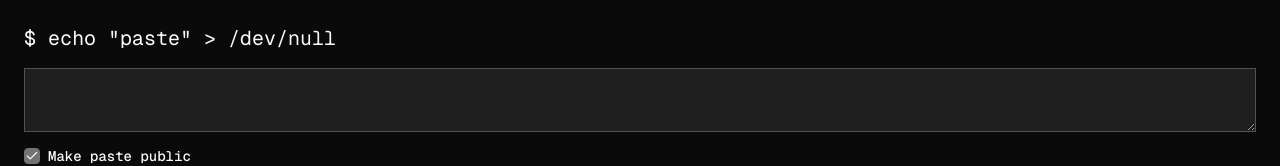
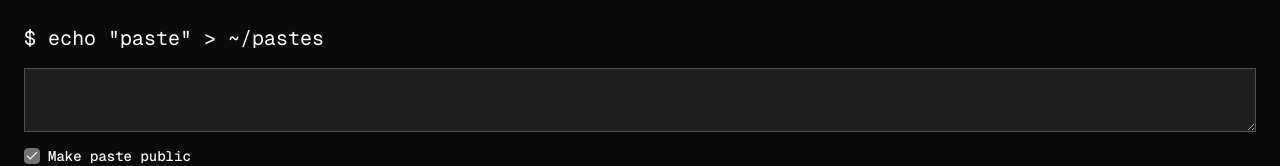
Before and after one commit to myferr/anonbin, a Next.js app in the folder frontend/: page /upload in a window 1280 px wide. Shown: the top 166 px of the page. Built offline with nearby package versions, Linux system fonts and the light colour scheme.

Commit message:
fix(frontend): Correct file path in homepage example

```diff
--- a/frontend/app/page.tsx
+++ b/frontend/app/page.tsx
@@ -53,6 +53,9 @@ export default function HomePage() {
             Terms of Service
           </Link>
         </div>
+        <h1 className="text-lg text-muted-foreground/50 mb-4 mt-6 pointer-events-none">
+          Welcome to anonbin!
+        </h1>
         <h1 className="text-3xl">
           <pre>
             {`
@@ -69,7 +72,7 @@ export default function HomePage() {
         </h1>
         <p>An anonymous pastebin {":3"}</p>
         <h1 className="text-lg text-muted-foreground/50 mb-4 mt-6 pointer-events-none">
-          $ cat ~/pastes
+          $ ls ~/pastes
         </h1>
         {loading ? (
           <p>Loading...</p>
@@ -90,7 +93,7 @@ export default function HomePage() {
         )}
 
         <h1 className="text-lg text-muted-foreground/50 mb-4 mt-6 pointer-events-none">
-          $ echo ~/uploadAPaste.md
+          $ cat ~/uploadAPaste.md
         </h1>
         <p>
           Go to{" "}
--- a/frontend/app/upload/page.tsx
+++ b/frontend/app/upload/page.tsx
@@ -27,7 +27,7 @@ export default function UploadPage() {
 
   return (
     <main className="p-6 min-h-screen">
-      <h1 className="text-xl mb-4">$ echo "paste" &gt; /dev/null</h1>
+      <h1 className="text-xl mb-4">$ echo "paste" &gt; ~/pastes</h1>
       <Textarea
         value={content}
         onChange={(e) => setContent(e.target.value)}
```
